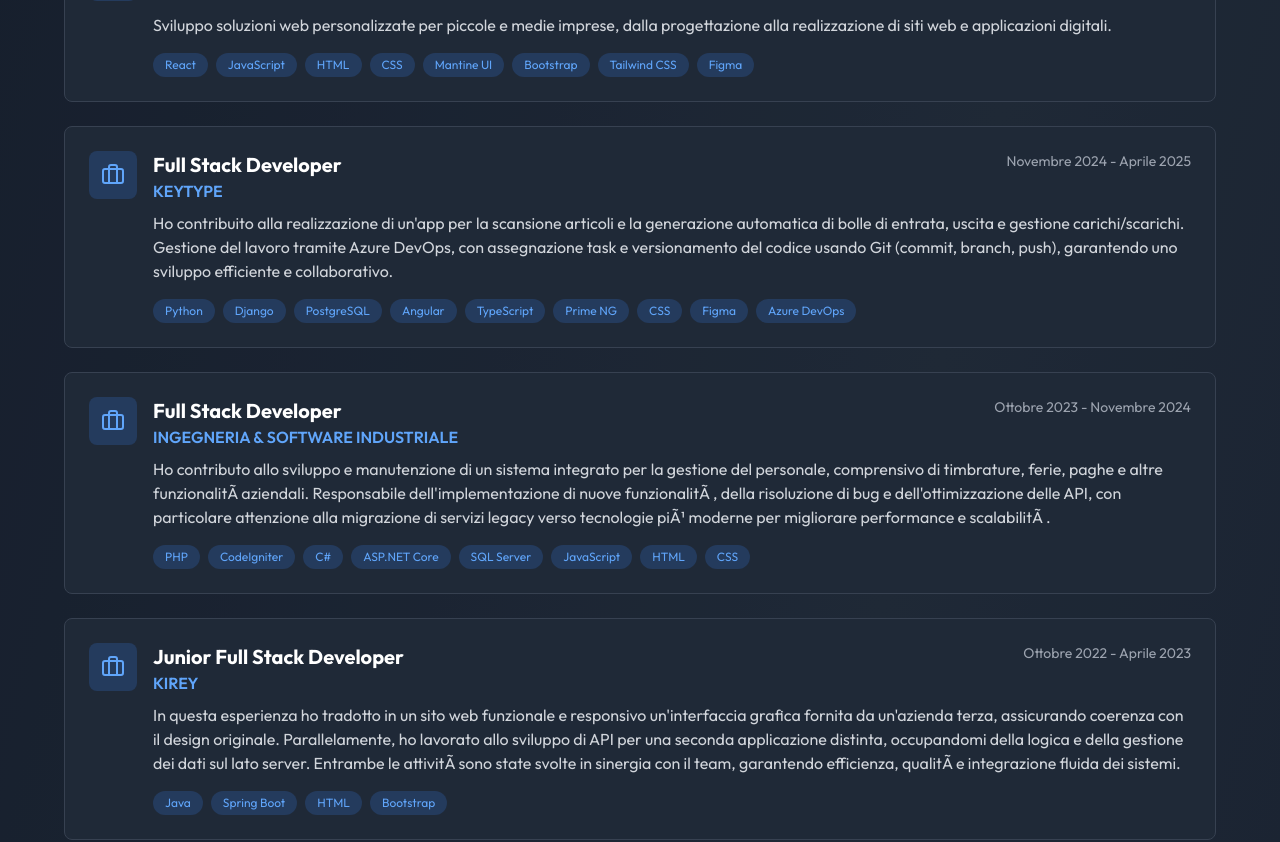
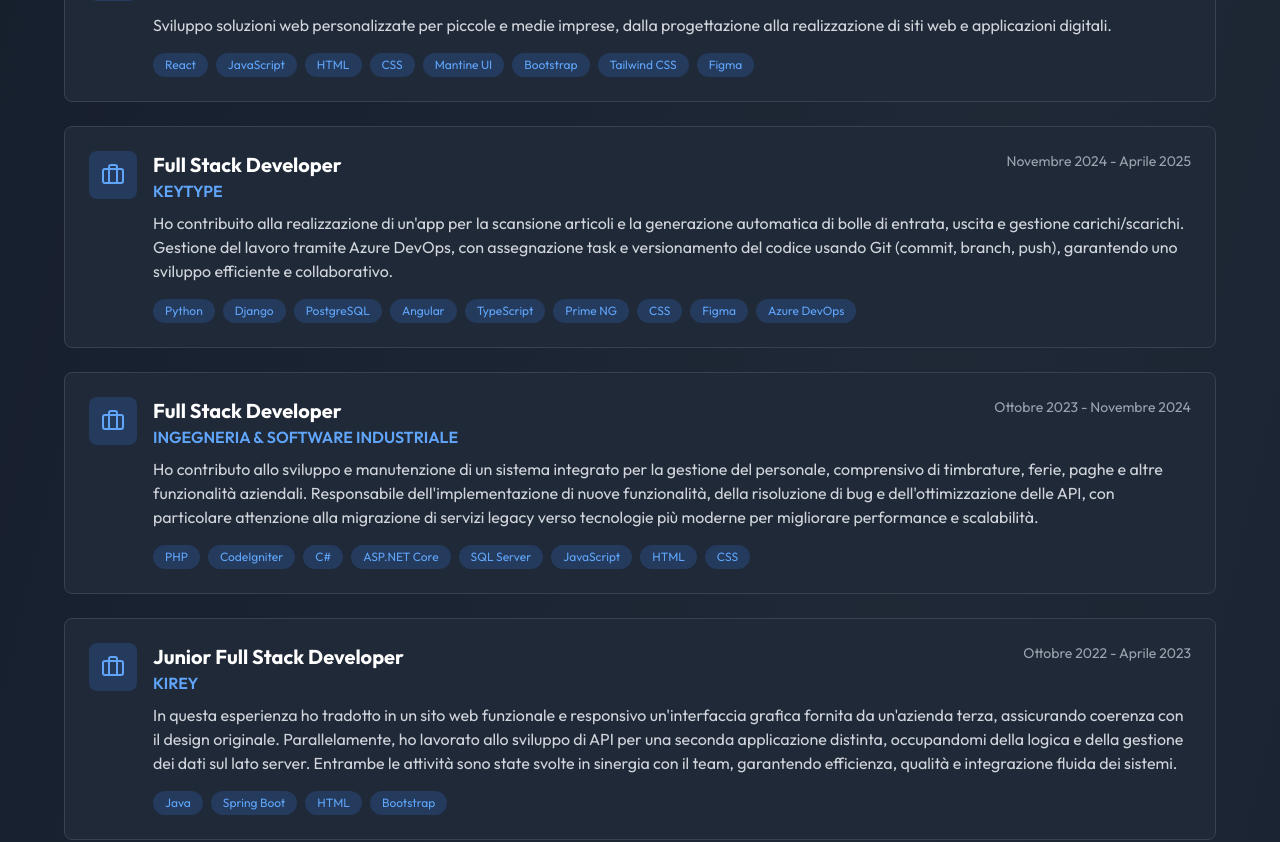
Before and after one commit to yaaniik/cvfolio, a React (Vite) app: page / in a window 1280 px wide. Shown: the part 1040-1882 px from the top of the page. Built offline with nearby package versions, Linux system fonts and the light colour scheme.

Commit message:
fix: duration effect and separate projects & experience

```diff
--- a/src/App.jsx
+++ b/src/App.jsx
@@ -6,7 +6,8 @@ import Education from './components/Education';
 import Projects from './components/Projects';
 import Contact from './components/Contact';
 import Footer from './components/Footer';
-import WhatsAppWidget from './components/WhatsAppWidget'; // ← Aggiungi questo
+import WhatsAppWidget from './components/WhatsAppWidget';
+import Experience from './components/Experience';
 
 function App() {
   const [activeSection, setActiveSection] = useState('home');
@@ -19,7 +20,7 @@ function App() {
 
   useEffect(() => {
     const handleScroll = () => {
-      const sections = ['home', 'esperienza', 'competenze', 'formazione', 'contatti'];
+      const sections = ['home', 'esperienza', 'progetti', 'competenze', 'formazione', 'contatti'];
       const scrollPosition = window.scrollY + 150;
 
       const isNearBottom = window.innerHeight + window.scrollY >= document.documentElement.scrollHeight - 100;
@@ -51,12 +52,13 @@ function App() {
     <div className="min-h-screen bg-gradient-to-br from-gray-900 via-gray-800 to-gray-900 text-white">
       <Header activeSection={activeSection} onNavigate={scrollToSection} />
       <Hero />
+      <Experience />
       <Projects />
       <Skills />
       <Education />
       <Contact />
       <Footer />
-      <WhatsAppWidget /> {/* ← Aggiungi questo */}
+      <WhatsAppWidget />
     </div>
   );
 }
--- /dev/null
+++ b/src/components/Experience.jsx
@@ -0,0 +1,91 @@
+import { motion } from 'framer-motion';
+import { Briefcase } from 'lucide-react';
+
+function Experience() {
+  const experiences = [
+    {
+      company: 'FREELANCE',
+      role: 'Freelance Web Developer',
+      period: 'Dicembre 2022 - Presente',
+      description: 'Sviluppo soluzioni web personalizzate per piccole e medie imprese, dalla progettazione alla realizzazione di siti web e applicazioni digitali.',
+      tech: ['React', 'JavaScript', 'HTML', 'CSS', 'Mantine UI', 'Bootstrap', 'Tailwind CSS', 'Figma']
+    },
+    {
+      company: 'KEYTYPE',
+      role: 'Full Stack Developer',
+      period: 'Novembre 2024 - Aprile 2025',
+      description: 'Ho contribuito alla realizzazione di un\'app per la scansione articoli e la generazione automatica di bolle di entrata, uscita e gestione carichi/scarichi. Gestione del lavoro tramite Azure DevOps, con assegnazione task e versionamento del codice usando Git (commit, branch, push), garantendo uno sviluppo efficiente e collaborativo.',
+      tech: ['Python', 'Django', 'PostgreSQL', 'Angular', 'TypeScript', 'Prime NG', 'CSS', 'Figma', 'Azure DevOps']
+    },
+    {
+      company: 'INGEGNERIA & SOFTWARE INDUSTRIALE',
+      role: 'Full Stack Developer',
+      period: 'Ottobre 2023 - Novembre 2024',
+      description: 'Ho contributo allo sviluppo e manutenzione di un sistema integrato per la gestione del personale, comprensivo di timbrature, ferie, paghe e altre funzionalità aziendali. Responsabile dell\'implementazione di nuove funzionalità, della risoluzione di bug e dell\'ottimizzazione delle API, con particolare attenzione alla migrazione di servizi legacy verso tecnologie più moderne per migliorare performance e scalabilità.',
+      tech: ['PHP', 'CodeIgniter', 'C#', 'ASP.NET Core', 'SQL Server', 'JavaScript', 'HTML', 'CSS']
+    },
+    {
+      company: 'KIREY',
+      role: 'Junior Full Stack Developer',
+      period: 'Ottobre 2022 - Aprile 2023',
+      description: 'In questa esperienza ho tradotto in un sito web funzionale e responsivo un\'interfaccia grafica fornita da un\'azienda terza, assicurando coerenza con il design originale. Parallelamente, ho lavorato allo sviluppo di API per una seconda applicazione distinta, occupandomi della logica e della gestione dei dati sul lato server. Entrambe le attività sono state svolte in sinergia con il team, garantendo efficienza, qualità e integrazione fluida dei sistemi.',
+      tech: ['Java', 'Spring Boot', 'HTML', 'Bootstrap']
+    }
+  ];
+
+  return (
+    <section id="esperienza" className="py-20 px-6 bg-gray-800/30">
+      <div className="max-w-6xl mx-auto">
+        <motion.div
+          initial={{ opacity: 0 }}
+          whileInView={{ opacity: 1 }}
+          transition={{ duration: 0.6 }}
+        >
+          <h2 className="text-4xl font-bold mb-12 text-center">Esperienza Lavorativa</h2>
+
+          <div className="space-y-6">
+            {experiences.map((exp, index) => (
+              <motion.div
+                key={exp.company}
+                initial={{ opacity: 0 }}
+                whileInView={{ opacity: 1 }}
+                viewport={{ once: false, margin: "-100px" }}
+                transition={{
+                  delay: index * 0.15,
+                  duration: 1.8,
+                  ease: "easeInOut"
+                }}
+                className="bg-gray-800 p-6 rounded-lg border border-gray-700 hover:border-blue-500 transition-all"
+              >
+                <div className="flex items-start gap-4">
+                  <div className="bg-blue-500/20 p-3 rounded-lg flex-shrink-0">
+                    <Briefcase className="text-blue-400" size={24} />
+                  </div>
+                  <div className="flex-1">
+                    <div className="flex flex-wrap justify-between items-start mb-2 gap-2">
+                      <div>
+                        <h3 className="text-xl font-bold text-white">{exp.role}</h3>
+                        <p className="text-blue-400 font-semibold">{exp.company}</p>
+                      </div>
+                      <span className="text-gray-400 text-sm whitespace-nowrap">{exp.period}</span>
+                    </div>
+                    <p className="text-gray-300 mb-4">{exp.description}</p>
+                    <div className="flex flex-wrap gap-2">
+                      {exp.tech.map(tech => (
+                        <span key={tech} className="text-xs bg-blue-500/20 text-blue-400 px-3 py-1 rounded-full">
+                          {tech}
+                        </span>
+                      ))}
+                    </div>
+                  </div>
+                </div>
+              </motion.div>
+            ))}
+          </div>
+        </motion.div>
+      </div>
+    </section>
+  );
+}
+
+export default Experience;
--- a/src/components/Header.jsx
+++ b/src/components/Header.jsx
@@ -4,7 +4,7 @@ import { useState } from 'react';
 
 function Header({ activeSection, onNavigate }) {
   const [isMenuOpen, setIsMenuOpen] = useState(false);
-  const navItems = ['home', 'esperienza', 'competenze', 'formazione', 'contatti'];
+  const navItems = ['home', 'esperienza', 'progetti', 'competenze', 'formazione', 'contatti'];
 
   const handleNavigate = (section) => {
     setIsMenuOpen(false);
@@ -17,7 +17,7 @@ function Header({ activeSection, onNavigate }) {
     <motion.header
       initial={{ y: -100 }}
       animate={{ y: 0 }}
-      transition={{ duration: 0.5 }}
+      transition={{ duration: 1.2 }}
       className="fixed top-0 left-0 right-0 z-50 bg-gray-900/80 backdrop-blur-md border-b border-gray-800"
     >
       <nav className="max-w-6xl mx-auto px-6 py-4">
@@ -68,7 +68,7 @@ function Header({ activeSection, onNavigate }) {
               initial={{ opacity: 0, height: 0 }}
               animate={{ opacity: 1, height: 'auto' }}
               exit={{ opacity: 0, height: 0 }}
-              transition={{ duration: 0.3 }}
+              transition={{ duration: 1.2 }}
               className="md:hidden overflow-hidden"
             >
               <ul className="flex flex-col gap-4 pt-4 pb-2">
--- a/src/components/Projects.jsx
+++ b/src/components/Projects.jsx
@@ -1,38 +1,7 @@
 import { motion } from 'framer-motion';
-import { ExternalLink, Briefcase, Github } from 'lucide-react';
+import { ExternalLink, Github } from 'lucide-react';
 
 function Projects() {
-  const experiences = [
-    {
-      company: 'FREELANCE',
-      role: 'Freelance Web Developer',
-      period: 'Dicembre 2022 - Presente',
-      description: 'Sviluppo soluzioni web personalizzate per piccole e medie imprese, dalla progettazione alla realizzazione di siti web e applicazioni digitali.',
-      tech: ['React', 'JavaScript', 'HTML', 'CSS', 'Mantine UI', 'Bootstrap', 'Tailwind CSS', 'Figma']
-    },
-    {
-      company: 'KEYTYPE',
-      role: 'Full Stack Developer',
-      period: 'Novembre 2024 - Aprile 2025',
-      description: 'Ho contribuito alla realizzazione di un\'app per la scansione articoli e la generazione automatica di bolle di entrata, uscita e gestione carichi/scarichi. Gestione del lavoro tramite Azure DevOps, con assegnazione task e versionamento del codice usando Git (commit, branch, push), garantendo uno sviluppo efficiente e collaborativo.',
-      tech: ['Python', 'Django', 'PostgreSQL', 'Angular', 'TypeScript', 'Prime NG', 'CSS', 'Figma', 'Azure DevOps']
-    },
-    {
-      company: 'INGEGNERIA & SOFTWARE INDUSTRIALE',
-      role: 'Full Stack Developer',
-      period: 'Ottobre 2023 - Novembre 2024',
-      description: 'Ho contributo allo sviluppo e manutenzione di un sistema integrato per la gestione del personale, comprensivo di timbrature, ferie, paghe e altre funzionalitÃ  aziendali. Responsabile dell\'implementazione di nuove funzionalitÃ , della risoluzione di bug e dell\'ottimizzazione delle API, con particolare attenzione alla migrazione di servizi legacy verso tecnologie piÃ¹ moderne per migliorare performance e scalabilitÃ .',
-      tech: ['PHP', 'CodeIgniter', 'C#', 'ASP.NET Core', 'SQL Server', 'JavaScript', 'HTML', 'CSS']
-    },
-    {
-      company: 'KIREY',
-      role: 'Junior Full Stack Developer',
-      period: 'Ottobre 2022 - Aprile 2023',
-      description: 'In questa esperienza ho tradotto in un sito web funzionale e responsivo un\'interfaccia grafica fornita da un\'azienda terza, assicurando coerenza con il design originale. Parallelamente, ho lavorato allo sviluppo di API per una seconda applicazione distinta, occupandomi della logica e della gestione dei dati sul lato server. Entrambe le attivitÃ  sono state svolte in sinergia con il team, garantendo efficienza, qualitÃ  e integrazione fluida dei sistemi.',
-      tech: ['Java', 'Spring Boot', 'HTML', 'Bootstrap']
-    }
-  ];
-
   const projects = [
     {
       title: 'Sistema di Gestione Ristorante - Full Stack',
@@ -61,62 +30,12 @@ function Projects() {
   ];
 
   return (
-    <section id="esperienza" className="py-20 px-6 bg-gray-800/30">
+    <section id="progetti" className="py-20 px-6">
       <div className="max-w-6xl mx-auto">
-        {/* Esperienza Lavorativa */}
         <motion.div
           initial={{ opacity: 0 }}
           whileInView={{ opacity: 1 }}
-          transition={{ duration: 0.6 }}
-          className="mb-20"
-        >
-          <h2 className="text-4xl font-bold mb-12 text-center">Esperienza Lavorativa</h2>
-
-          <div className="space-y-6">
-            {experiences.map((exp, index) => (
-              <motion.div
-                key={exp.company}
-                initial={{ opacity: 0, x: -50 }}
-                whileInView={{ opacity: 1, x: 0 }}
-                transition={{
-                  delay: index * 0.1,
-                  duration: 0.6,
-                  ease: "easeOut"
-                }}
-                className="bg-gray-800 p-6 rounded-lg border border-gray-700 hover:border-blue-500 transition-all"
-              >
-                <div className="flex items-start gap-4">
-                  <div className="bg-blue-500/20 p-3 rounded-lg flex-shrink-0">
-                    <Briefcase className="text-blue-400" size={24} />
-                  </div>
-                  <div className="flex-1">
-                    <div className="flex flex-wrap justify-between items-start mb-2 gap-2">
-                      <div>
-                        <h3 className="text-xl font-bold text-white">{exp.role}</h3>
-                        <p className="text-blue-400 font-semibold">{exp.company}</p>
-                      </div>
-                      <span className="text-gray-400 text-sm whitespace-nowrap">{exp.period}</span>
-                    </div>
-                    <p className="text-gray-300 mb-4">{exp.description}</p>
-                    <div className="flex flex-wrap gap-2">
-                      {exp.tech.map(tech => (
-                        <span key={tech} className="text-xs bg-blue-500/20 text-blue-400 px-3 py-1 rounded-full">
-                          {tech}
-                        </span>
-                      ))}
-                    </div>
-                  </div>
-                </div>
-              </motion.div>
-            ))}
-          </div>
-        </motion.div>
-
-        {/* Progetti */}
-        <motion.div
-          initial={{ opacity: 0 }}
-          whileInView={{ opacity: 1 }}
-          transition={{ duration: 0.6 }}
+          transition={{ duration: 1.2 }}
         >
           <h2 className="text-4xl font-bold mb-12 text-center">Progetti</h2>
 
@@ -124,12 +43,11 @@ function Projects() {
             {projects.map((project, index) => (
               <motion.div
                 key={project.title}
-                initial={{ opacity: 0, y: 50 }}
-                whileInView={{ opacity: 1, y: 0 }}
+                initial={{ opacity: 0 }}
+                whileInView={{ opacity: 1 }}
                 transition={{
                   delay: index * 0.2,
-                  duration: 0.6,
-                  ease: "easeOut"
+                  duration: 1.2
                 }}
                 className="bg-gray-800 p-6 rounded-lg border border-gray-700 hover:border-blue-500 transition-all"
               >
```
Also changed, not shown: src/components/Contact.jsx (+22 -17 lines), src/components/Education.jsx (+6 -5 lines), src/components/Skills.jsx (+6 -5 lines).
